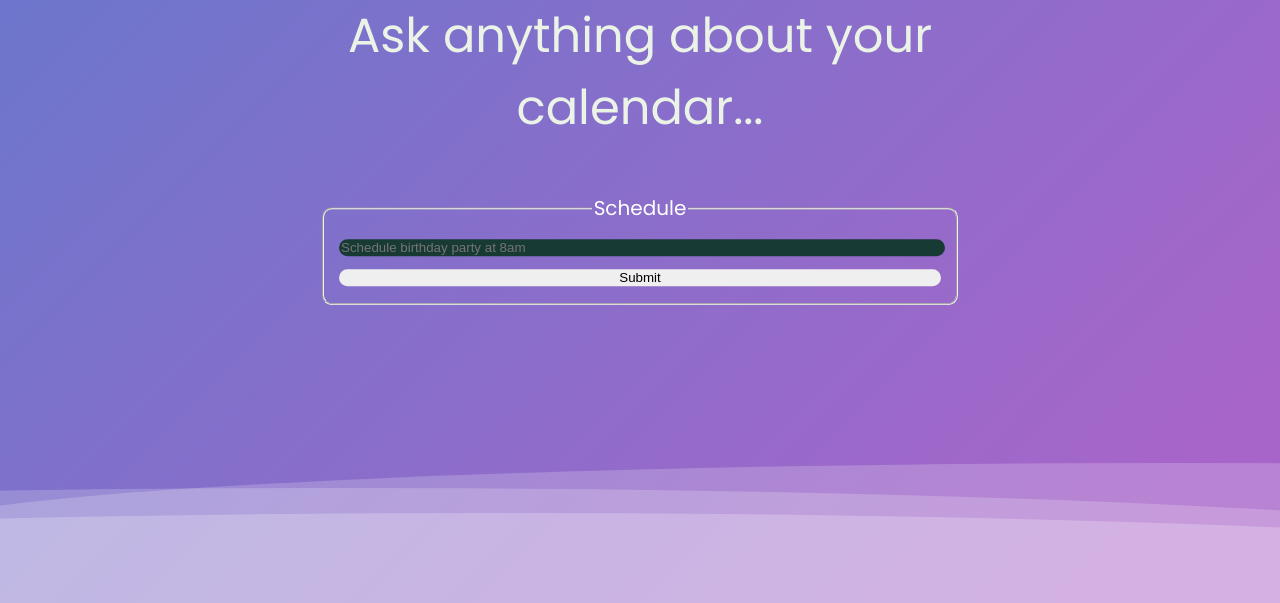
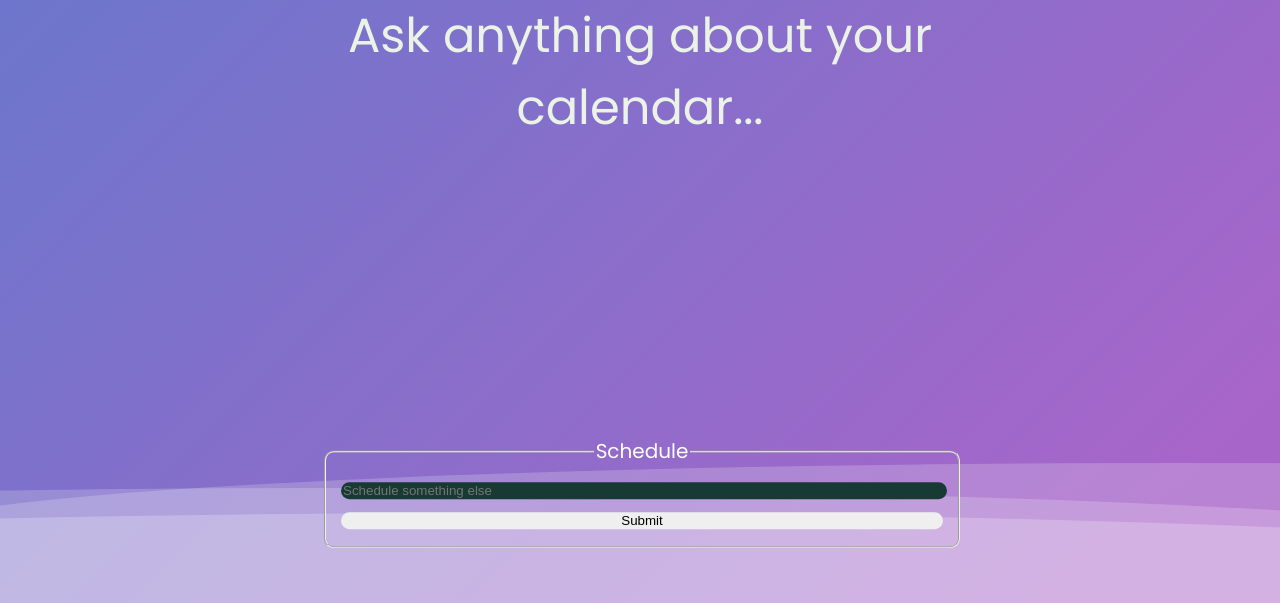
Before and after one commit to thejacksonsecretary/The-Jackson-Secretary, a Flask app: page /main in a window 1280 px wide. Shown: the part 282-885 px from the top of the page. Run offline with Flask 3, Linux system fonts and the light colour scheme; the visitor is signed in with stand-in values (Sample User, id 1).

Commit message:
Better textbox

```diff
--- a/Jackson/templates/main.html
+++ b/Jackson/templates/main.html
@@ -27,12 +27,12 @@
       Ask anything about your calendar...
     </div>
 
-    <form method="post" action="/response" class="input">
-        <fieldset>
-          <legend>Schedule</legend>
-          <input type="text" id="inputbox" name="input" autocomplete="off" size = 100 class="inputbox" placeholder="Schedule birthday party at 8am">
-          <input type="submit" value="Submit">
-        </fieldset>
+    <form method="post" action="/response">
+      <fieldset class="input2">
+        <legend>Schedule</legend>
+        <input type="text" id="inputbox" name="input" autocomplete="off" size = 100 class = "inputbox" placeholder="Schedule something else">
+        <input type="submit" value="Submit">
+      </fieldset>
     </form>
 
 
```
